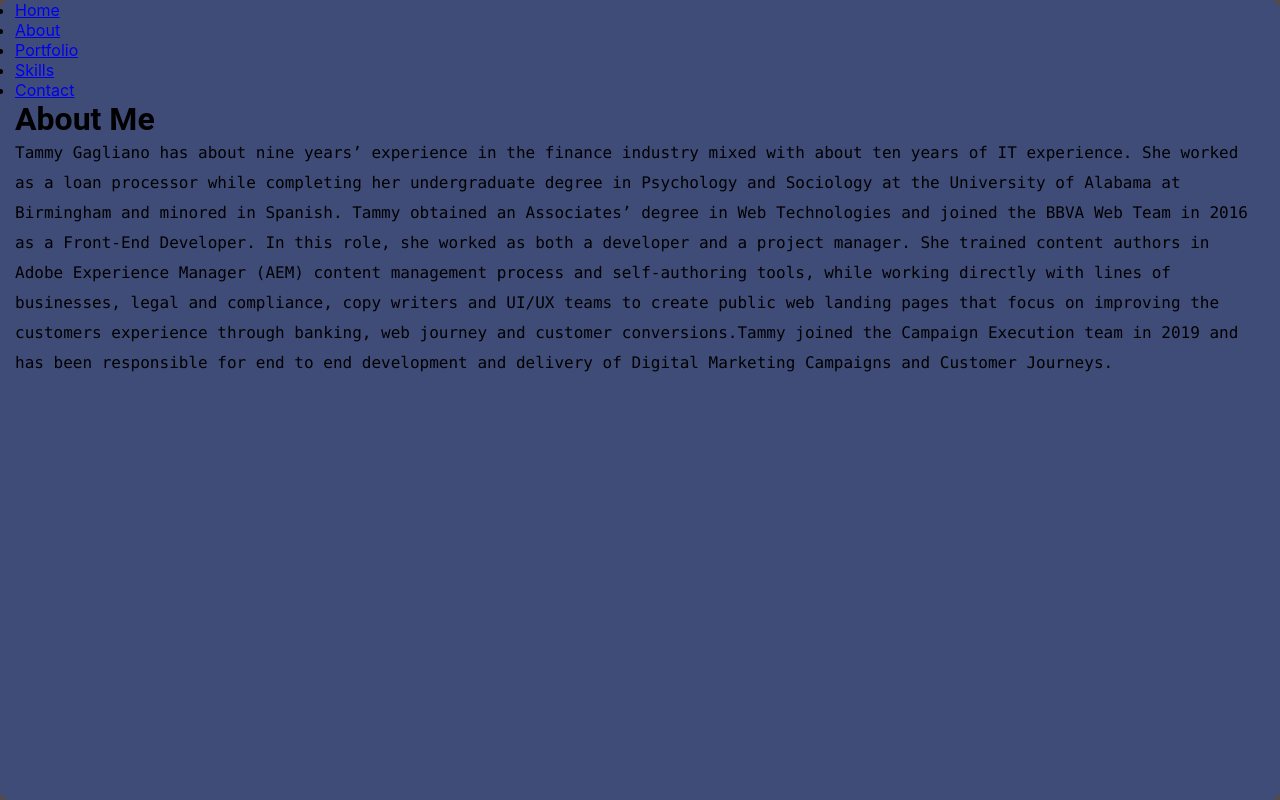
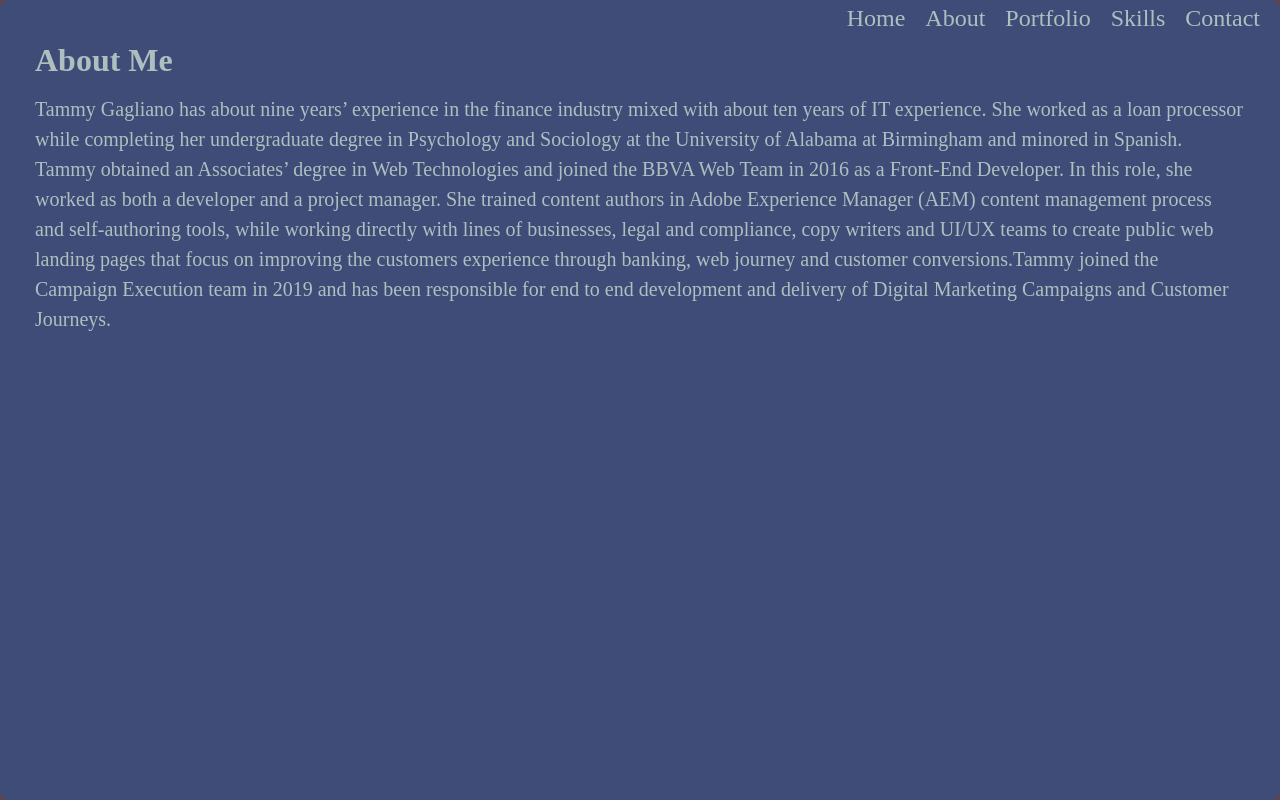
Before and after one commit to TammyGagliano/reactportfolio, a React (Create React App) app: page /about in a window 1280 px wide. Built offline with nearby package versions, Linux system fonts and the light colour scheme.

Commit message:
updates to navigation css

```diff
--- a/src/components/Contact.js
+++ b/src/components/Contact.js
@@ -0,0 +1,22 @@
+import "./style.css";
+
+const About = () => {
+  return (
+    <div className="contact">
+      <h1>Contact me!</h1>
+      <iframe
+        src="https://goo.gl/maps/eXTtPsDQ5jXFR2bk8"></iframe>
+
+      <h2>Phone</h2>
+      <p>555-555-5555</p>
+
+      <h2>Email</h2>
+      <p>tammy@grmail.com</p>
+
+      <h2>Address</h2>
+      <p>Birmingham, Alabama </p>
+    </div>
+  );
+};
+
+export default About;
--- a/src/components/Navbar.js
+++ b/src/components/Navbar.js
@@ -11,10 +11,10 @@ const NavBar = () => {
                 <div className="list-wrapper">
                     <ul>
                         <li><Link to="/">Home</Link></li>
-                        <li><Link to="./components/About">About</Link></li>
-                        <li><Link to="./components/Portfolio">Portfolio</Link></li>
-                        <li><Link to="./components/Skills">Skills</Link></li>
-                        <li><Link to="./components/Contact">Contact</Link></li>
+                        <li><Link to="./About">About</Link></li>
+                        <li><Link to="./Portfolio">Portfolio</Link></li>
+                        <li><Link to="./Skills">Skills</Link></li>
+                        <li><Link to="./Contact">Contact</Link></li>
                     </ul>
                 </div>
             </div>
--- a/src/components/style.css
+++ b/src/components/style.css
@@ -1,5 +1,4 @@
 /* HOME PAGE CSS */
-
 .home {
     flex-grow: 1;
     min-width: 100%;
@@ -7,17 +6,15 @@
     flex-direction: column;
     align-items: center;
 }
-
 .home .title {
     width: 100%;
     font-size: 18px;
     text-align: center;
 }
-
-.home .title p {
-    line-height: 50px;
+h1, h3 {
+    padding: 5px 20px;
+    color: #afbfc0;
 }
-
 .home .title button {
     border: none;
     outline: none;
@@ -25,25 +22,21 @@
     font-size: 24px;
     margin-top: 30px;
     color: #ffffff;
-    padding: 10px 15px;
+    padding: 10px 20px;
     border-radius: 999px;
     background-color: #9fa4a9;
     font-family: "Roboto", cursive;
 }
-
 .home .person {
     width: 100%;
     margin-top: 20px;
 }
-
 .home .person img {
     width: 80%;
 }
-
 img {
     border-radius: 50%;
 }
-
 @media (min-width: 800px) {
     .home {
         flex-direction: row;
@@ -62,3 +55,81 @@ img {
 }
 
 /* ABOUT PAGE CSS */
+.about {
+    flex-grow: 1;
+}
+.about p {
+    padding: 10px 20px;
+    color: #afbfc0;
+}
+
+/* NAVIGATION CSS */
+.navbar {
+    height: 100%;
+}
+.nav-wrapper {
+    width: 100%;
+    height: 100%;
+    display: flex;
+    align-items: center;
+    justify-content: space-between;
+}
+.list-wrapper {
+    display: flex;
+    align-items: center;
+}
+.list-wrapper ul li {
+    list-style: none;
+    margin-bottom: 15px;
+}
+.list-wrapper ul li a {
+    display: block;
+    font-size: 24px;
+    padding: 10px 0;
+    color: #afbfc0;
+    text-decoration: none;
+}
+@media (min-width: 800px) {
+    .list-wrapper img {
+      display: none;
+    }
+    .list-wrapper ul {
+      padding: 0;
+      width: 100%;
+      height: 100%;
+      text-align: left;
+      position: relative;
+      background-color: transparent;
+    }
+    .list-wrapper ul li {
+      display: inline-block;
+      margin-bottom: 0;
+    }
+    .list-wrapper ul li:not(:last-child) {
+      margin-right: 10px;
+    }
+    .list-wrapper ul li a {
+      padding: 5px;
+      color: #afbfc0;
+    }
+    .list-wrapper ul li a:hover {
+      padding: 5px;
+      color: #afbfc0;
+      transform: scale(0.8);
+      background: transparent;
+    }
+}
+
+/* CONTACT PAGE CSS */
+.contact {
+    flex-grow: 1;
+}
+.contact p {
+    color: #afbfc0;
+}
+.contact iframe {
+    border: 0;
+    width: 100%;
+    height: 400px;
+    margin-bottom: 15px;
+}
--- a/src/index.css
+++ b/src/index.css
@@ -5,10 +5,7 @@
 
 body {
   margin: 0;
-  font-family: -apple-system, BlinkMacSystemFont, 'Segoe UI', 'Roboto', 'Oxygen',
-    'Ubuntu', 'Cantarell', 'Fira Sans', 'Droid Sans', 'Helvetica Neue',
-    sans-serif;
-  -webkit-font-smoothing: antialiased;
+  font-family: 'Times New Roman', sans-serif;  -webkit-font-smoothing: antialiased;
   -moz-osx-font-smoothing: grayscale;
   background-color: #56494c;
 }
@@ -36,10 +33,10 @@ code {
 
 p {
   line-height: 30px;
-  font-family: source-code-pro, Menlo, Monaco, Consolas, 'Courier New',
-  monospace;
+  font-family: 'Times New Roman', sans-serif;
+  font-size: 20px;
 }
 
 h1, h2 {
-  font-family: Roboto, cursive;
+  font-family: 'Times New Roman', sans-serif;
 }
```
